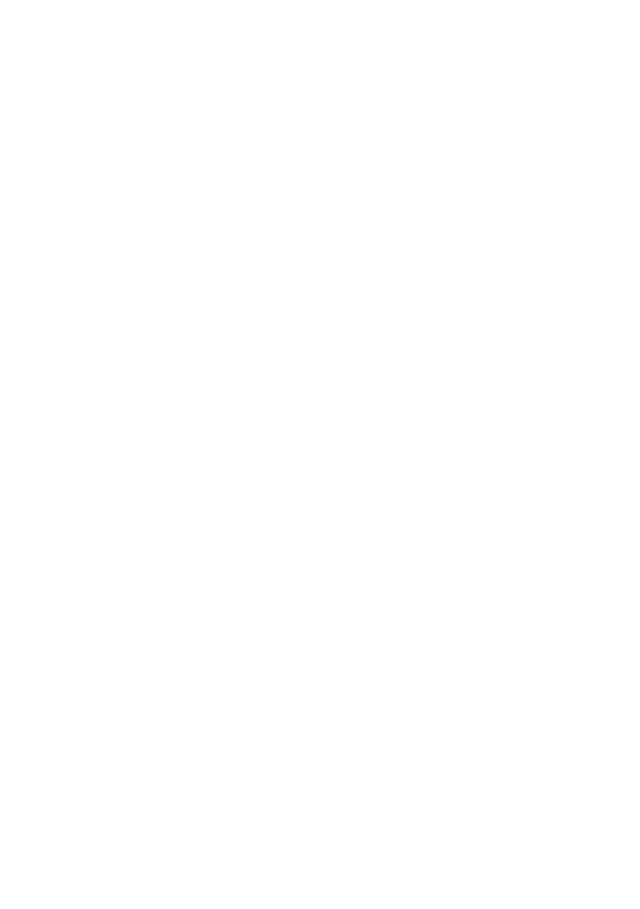
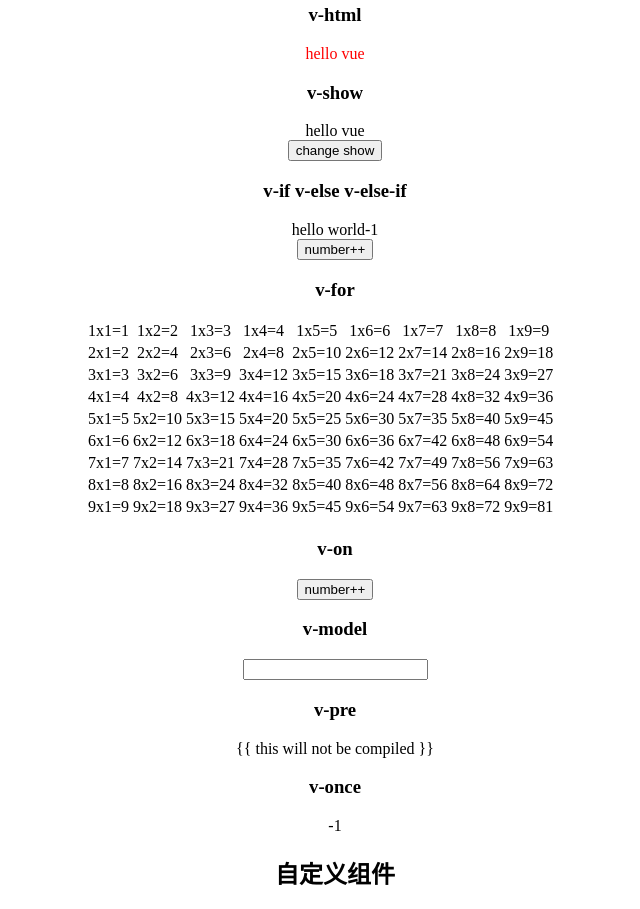
Before and after one commit to CaoFangShuai/ma-app-vue, a Vue app: page / in a window 1280 px wide. Shown: the part 5540-6449 px from the top of the page, without its empty margins (305-945 px from the left). Before the commit the page ends 5387 px from the top, so only its background shows below. Built offline with nearby package versions, Linux system fonts and the light colour scheme.

Commit message:
内置指令和自定义指令学习完成 2019-04-01 23:11:42

```diff
--- a/src/App.vue
+++ b/src/App.vue
@@ -27,6 +27,9 @@
         <div>
             <life-cycle></life-cycle>
         </div>
+        <div>
+            <directive />
+        </div>
     </div>
 </template>
 
@@ -38,6 +41,7 @@
     import  PropsAndData from './components/PropsAndData/index'
     import  WatchAndComputed from './components/WatchAndComputed/index'
     import LifeCycle from './components/LifeCycle/index'
+    import directive from './components/directive/index'
     export default {
         name: 'app',
         components: {
@@ -47,7 +51,8 @@
             DummyDom,
             PropsAndData,
 	        WatchAndComputed,
-            LifeCycle
+            LifeCycle,
+            directive
         },
         data() {
             return {
--- a/src/components/LifeCycle/Clock.vue
+++ b/src/components/LifeCycle/Clock.vue
@@ -1,6 +1,6 @@
 <template>
 <div>
-    {{log("render")}}
+    {{log("渲染器渲染render")}}
     {{now}}
     <button @click="start1">{{ start ? "停止" : "开始" }}</button>
 </div>
@@ -10,12 +10,13 @@
     export default {
         name: "Clock",
         data() {
-            console.log("data");
+            console.log("加载数据");
             this.moment =moment;
             this.log = window.console.log;
             return {
                 start: false,
                 now: moment(new Date()).format("YYYY-MM-DD HH:mm:ss"),
+                message:'hello vue'
             }
         },
         watch:{
@@ -24,26 +25,64 @@
             }
         },
         beforeCreate(){
-          console.log("beforeCreate");
+            console.group('beforeCreate 创建前状态===============》');
+            console.log("%c%s", "color:red" , "el     : " , this.$el); //undefined
+            console.log("%c%s", "color:red","data   : " , this.$data); //undefined
+            console.log("%c%s", "color:red","message: " , this.message)
         },
         created(){
-            console.log("created")
+            console.group('created 创建完毕状态===============》');
+            console.log("%c%s", "color:red","el     : " , this.$el); //undefined
+            console.log("%c%s", "color:red","data   : " , this.$data); //已被初始化
+            console.log("%c%s", "color:red","message: " , this.message); //已被初始化
+        },
+        beforeMount: function () {
+            console.group('beforeMount 挂载前状态===============》');
+            console.log("%c%s", "color:red","el     : " , (this.$el)); //已被初始化
+            console.log("%c%s", "color:red","data   : " , this.$data); //已被初始化
+            console.log("%c%s", "color:red","message: " , this.message); //已被初始化
         },
         mounted(){
-            console.log("mounted挂载完成时钟开始走");
+            console.group('mounted 挂载结束状态===============》');
+            console.log("%c%s", "color:red","el     : " , this.$el); //已被初始化
+            console.log(this.$el);
+            console.log("%c%s", "color:red","data   : " , this.$data); //已被初始化
+            console.log("%c%s", "color:red","message: " , this.message); //已被初始化
             this.startClock();
         },
         beforeUpdate() {
-            console.log("beforeUpdate");
+            console.group('beforeUpdate 更新前状态===============》');
+            console.log("%c%s", "color:red","el     : " , this.$el);
+            console.log(this.$el);
+            console.log("%c%s", "color:red","data   : " , this.$data);
+            console.log("%c%s", "color:red","message: " , this.message);
+            console.log("数据更新之前");
         },
         updated() {
-            console.log("updated");
+            console.log("数据更新之后");
         },
         beforeDestroy(){
-            console.log("beforeDestroy")
+            console.group('updated 更新完成状态===============》');
+            console.log("%c%s", "color:red","el     : " , this.$el);
+            console.log(this.$el);
+            console.log("%c%s", "color:red","data   : " , this.$data);
+            console.log("%c%s", "color:red","message: " , this.message);
+            console.log("页面销毁之前")
+        },
+        beforeDestroy: function () {
+            console.group('beforeDestroy 销毁前状态===============》');
+            console.log("%c%s", "color:red","el     : " , this.$el);
+            console.log(this.$el);
+            console.log("%c%s", "color:red","data   : " , this.$data);
+            console.log("%c%s", "color:red","message: " , this.message);
         },
         destroyed(){
-            console.log("destroyed")
+            console.group('destroyed 销毁完成状态===============》');
+            console.log("%c%s", "color:red","el     : " , this.$el);
+            console.log(this.$el);
+            console.log("%c%s", "color:red","data   : " , this.$data);
+            console.log("%c%s", "color:red","message: " , this.message)
+            console.log("页面销毁之后")
         },
         methods:{
             startClock(){
--- /dev/null
+++ b/src/components/directive/CustomerDirectives.vue
@@ -0,0 +1,47 @@
+<template>
+    <div>
+        <h2>自定义组件</h2>
+        <button @click="show = !show">{{show?"销毁":"显示"}}</button>
+        <div v-if="show">
+            <button  v-append-text="`hello ${number}`" @click="()=>number++"></button>
+        </div>
+    </div>
+</template>
+
+<script>
+    export default {
+        name: "CustomerDirectives",
+        data(){
+            return{
+                show:true,
+                number:1
+            }
+        },
+        directives: {
+            appendText: {
+                bind() {
+                    console.log("自定义组件开始建立");
+                },
+                inserted(el, binding) {
+                    el.appendChild(document.createTextNode(binding.value));
+                    console.log("插入", el, binding);
+                },
+                update() {
+                    console.log("更新自定义组件");
+                },
+                componentUpdated(el, binding) {
+                    el.removeChild(el.childNodes[el.childNodes.length - 1]);
+                    el.appendChild(document.createTextNode(binding.value));
+                    console.log("更新自定义组件完毕");
+                },
+                unbind() {
+                    console.log("自定义组件销毁");
+                }
+            }
+        },
+    }
+</script>
+
+<style scoped>
+
+</style>
--- /dev/null
+++ b/src/components/directive/Directive.vue
@@ -0,0 +1,63 @@
+<template>
+    <div>
+        <h2>内置指令</h2>
+        <h3>v-text</h3>
+        <div v-text="'hello vue'">hello world</div>
+        <h3>v-html</h3>
+        <div v-html="'<span style=&quot;color: red&quot;>hello vue</span>'"></div>
+        <h3>v-show</h3>
+        <div v-show="show">hello vue</div>
+        <button @click="show = !show">change show</button>
+        <h3>v-if v-else v-else-if</h3>
+        <div v-if="number===1">hello vue{{number}}</div>
+        <div v-else-if="number===2">hello cao{{number}}</div>
+        <div v-else>hello world{{number}}</div>
+        <button @click="()=>number++">number++</button>
+        <h3>v-for</h3>
+        <table>
+            <tr v-for="item in list" :key="item">
+                <td v-for="item1 in list1">{{item}}x{{item1}}={{item*item1}}</td>
+            </tr>
+        </table>
+        <h3>v-on</h3>
+        <button @click="()=>number++">number++</button>
+        <h3>v-model</h3>
+        <p>{{message}}</p>
+        <input type="text" v-model="message">
+        <h3>v-pre</h3>
+        <div v-pre>{{ this will not be compiled }}</div>
+        <h3>v-once</h3>
+        <div v-once>{{ number }}</div>
+    </div>
+</template>
+
+<script>
+
+    export default {
+        name: "Directive",
+        data() {
+            return {
+                show: true,
+                number: -1,
+                list: [1, 2, 3, 4, 5, 6, 7, 8, 9],
+                message: "",
+            }
+        },
+        computed: {
+            list1() {
+                return [1, 2, 3, 4, 5, 6, 7, 8, 9]
+            },
+
+        },
+        methods: {
+            handleNameinput(e) {
+                console.log(e)
+                // this.name=e
+            }
+        }
+    }
+</script>
+
+<style scoped>
+
+</style>
--- /dev/null
+++ b/src/components/directive/index.vue
@@ -0,0 +1,23 @@
+<template>
+    <div>
+        <h1>指令集合</h1>
+        <directive />
+        <customer-directives />
+    </div>
+</template>
+
+<script>
+    import Directive from "./Directive"
+    import CustomerDirectives from  "./CustomerDirectives"
+    export default {
+        name: "index",
+        components:{
+            Directive,
+            CustomerDirectives
+        }
+    }
+</script>
+
+<style scoped>
+
+</style>
```
Also changed, not shown: 1 other file (tests, documents, lock files or other folders).
